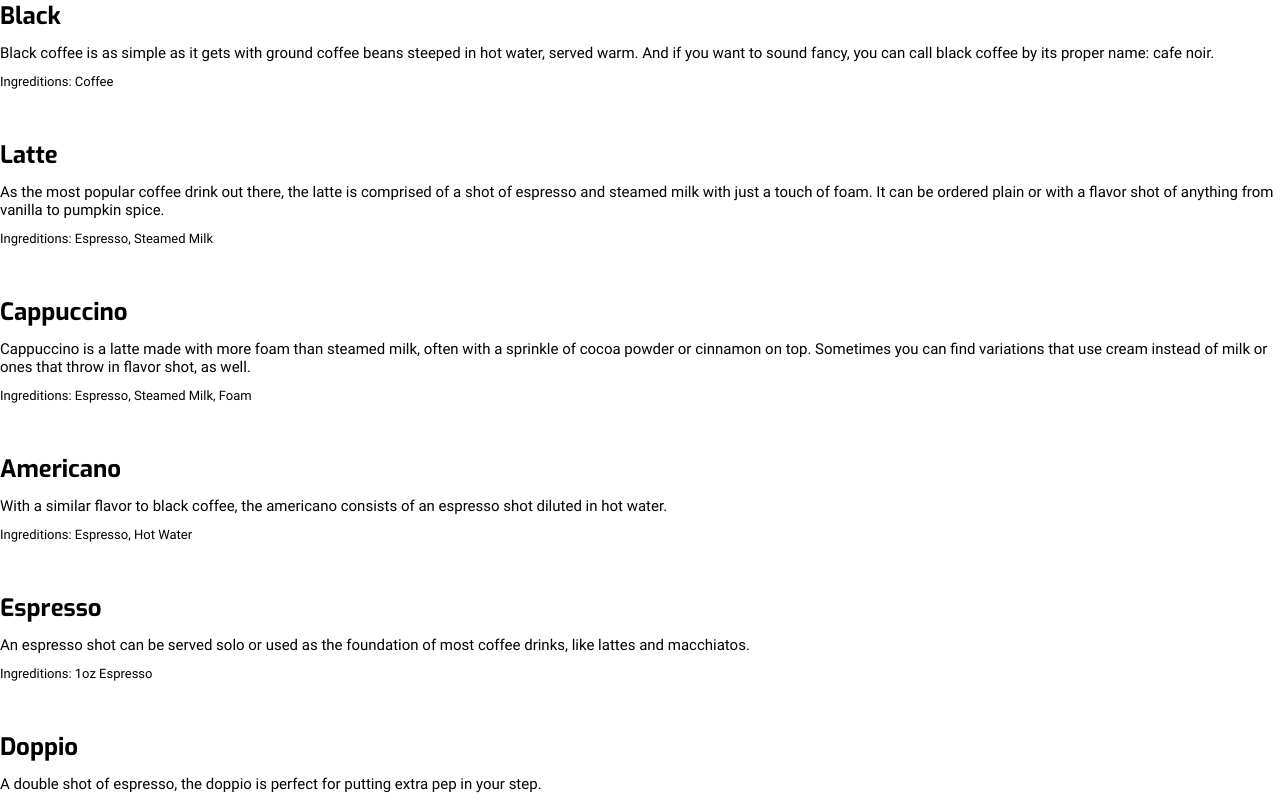
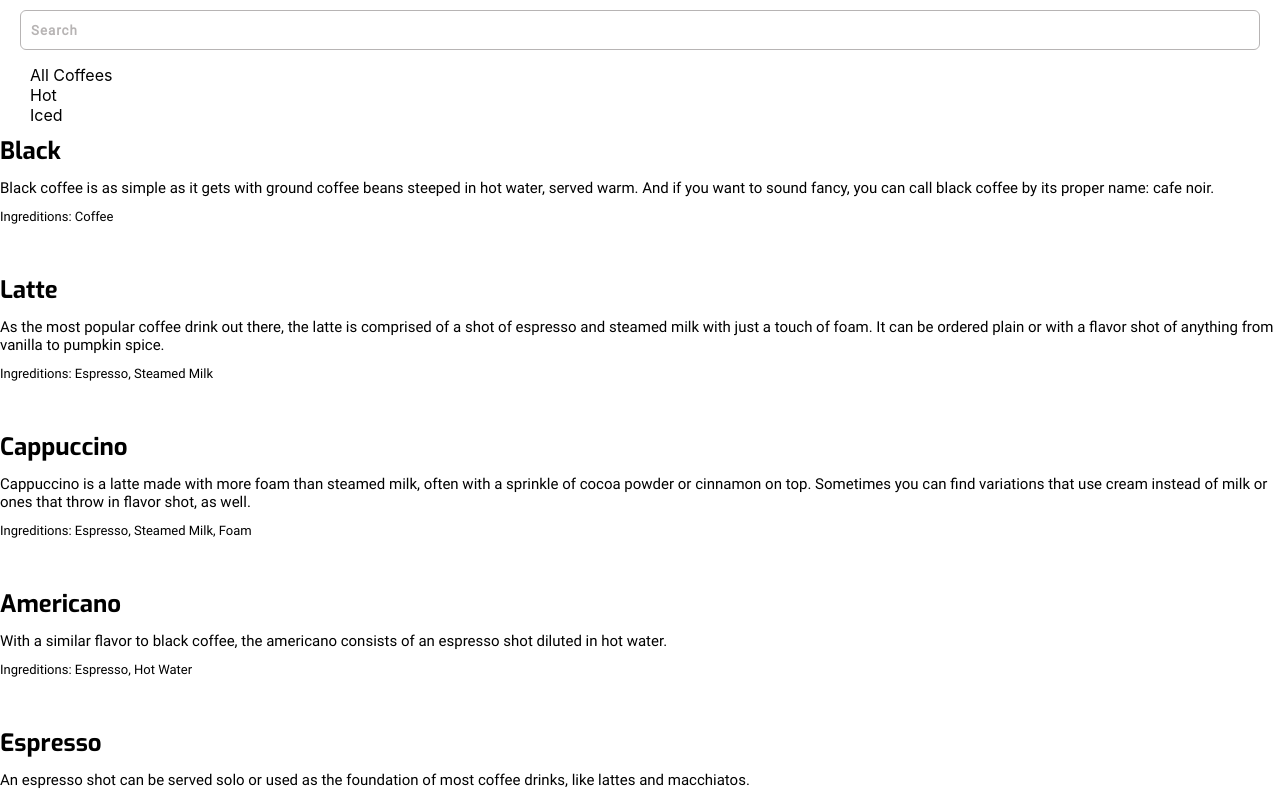
Before and after one commit to onurvarsak/coffee-app, a React (Create React App) app: page / in a window 1280 px wide. Shown: the top 800 px of the page. Built offline with nearby package versions, Linux system fonts and the light colour scheme.

Commit message:
finished left side category

```diff
--- a/src/App.js
+++ b/src/App.js
@@ -2,10 +2,14 @@ import React, { useEffect, useState } from 'react';
 import Coffee from './client/components/bussiness/coffee/Coffee'
 import { getCoffees } from './server/CoffeeWs';
 import './App.css';
+import LeftSide from './client/components/bussiness/LeftSide/LeftSide';
 
 function App() {
   const [allCoffeesData, setAllCoffeesData] = useState([])
+  const [filteredCoffees, setFilteredCoffees] = useState([])
   const [coffeeCategories, setCoffeeCategories] = useState([])
+  const [searchKey, setSearchKey] = useState('');
+  const [currentSelectedCategoryName, setCurrentSelectedCategoryName] = useState('');
 
   useEffect(() => {
     getCoffees().then((res) => {
@@ -16,17 +20,71 @@ function App() {
         res.forEach(coffee => categories.add(coffee.category))
       }
       setAllCoffeesData(res);
-      setCoffeeCategories([...categories]);
+      setFilteredCoffees(res);
+
+      const tempCategoriesArr = [...categories];
+      const allCategoriesObject = tempCategoriesArr.map((category, index) => {
+        return {
+          id: index,
+          name: category,
+          isSelect: false,
+        }
+      })
+      setCoffeeCategories(allCategoriesObject);
     })
   }, [])
 
+  useEffect(() => {
+     function changeFilteredCoffees(key) {
+      let filteredForCategory = [];
+
+      if(currentSelectedCategoryName.toLowerCase() === 'all coffees' || currentSelectedCategoryName.toLowerCase() === '') {
+        filteredForCategory = [...allCoffeesData];
+      } else {
+        filteredForCategory = allCoffeesData.filter(coffee => coffee.category.toLowerCase() === currentSelectedCategoryName.toLowerCase())
+      }
+
+
+      if (key === '') {
+        setFilteredCoffees([...filteredForCategory]);
+      } else {
+        setFilteredCoffees([...filteredForCategory.filter(coffee => coffee.title.toLowerCase().includes(key.toLowerCase()))]);
+      }
+    }
+
+    changeFilteredCoffees(searchKey);
+  }, [searchKey, currentSelectedCategoryName, allCoffeesData])
+
+  const searchInputOnChange = (event) => {
+    setSearchKey(event.target.value);
+  }
+
+  const onChangeSelectCategory= (categoryName) => {
+    coffeeCategories.forEach(category => {
+      if(category.name.toLowerCase() === categoryName.toLowerCase()) {
+        if(category.isSelect) {
+          category.isSelect = false;
+          setCurrentSelectedCategoryName('');
+        } else {
+          category.isSelect = true;
+          setCurrentSelectedCategoryName(categoryName);
+        }
+      } else {
+        category.isSelect = false;
+      }
+    })
+  }
 
 
 
   return (
     <div>
+      <LeftSide categories={coffeeCategories}
+        searchKey={searchKey}
+        onChangeSearchKey={searchInputOnChange}
+        onChangeSelectCategory={onChangeSelectCategory} />
       {
-        allCoffeesData.map(coffee => {
+        filteredCoffees.map(coffee => {
           return <Coffee
             title={coffee.title}
             description ={coffee.description}
--- /dev/null
+++ b/src/client/components/bussiness/LeftSide/CategoryButton.js
@@ -0,0 +1,33 @@
+import React from 'react';
+import PropTypes from 'prop-types'
+import '../../../styles/LeftSide.css';
+
+
+function CategoryButton(props) {
+  const { onChangeSelectCategory } = props;
+  const {
+        name,
+        isSelect,
+    } = props.category;
+
+
+  const getButton = () => {
+      if(isSelect) {
+          return <div className="Button Active" onClick={() => onChangeSelectCategory(name)}>{name}</div>;
+      }
+      return <div className="Button" onClick={() => onChangeSelectCategory(name)}>{name}</div>;
+  }
+
+  return getButton();
+}
+
+CategoryButton.propTypes = {
+    name: PropTypes.string,
+    isSelect: PropTypes.bool,
+}
+
+CategoryButton.defaultProps = {
+    name: '',
+    isSelect: false,
+};
+export default CategoryButton;
--- /dev/null
+++ b/src/client/components/bussiness/LeftSide/LeftSide.js
@@ -0,0 +1,46 @@
+import React from 'react';
+import PropTypes from 'prop-types'
+import '../../../styles/LeftSide.css';
+import CategoryButton from './CategoryButton';
+
+
+function LeftSide({
+    categories,
+    currentSelectCategory,
+    searchKey,
+    onChangeSearchKey,
+    onChangeSelectCategory,
+}) {
+
+
+  return (
+    <div className="LeftSideContainer">
+        <input className="Input"
+            placeholder="Search"
+            type="text"
+            value={searchKey}
+            onChange={onChangeSearchKey}
+        />
+        {
+            categories.map(category => <CategoryButton key={category.id.toString()} category={category} onChangeSelectCategory={onChangeSelectCategory}/>)
+        }
+    </div>
+  );
+}
+
+LeftSide.propTypes = {
+    categories: PropTypes.array,
+    description: PropTypes.string,
+    id: PropTypes.number,
+    ingredients: PropTypes.array,
+    title: PropTypes.string
+}
+
+LeftSide.defaultProps = {
+    categories: [],
+    description: '',
+    id: -1,
+    ingredients: [],
+    title: '',
+};
+export default LeftSide;
--- /dev/null
+++ b/src/client/styles/LeftSide.css
@@ -0,0 +1,37 @@
+.Button {
+    text-transform: capitalize;
+    padding-left: 10px;
+    cursor: pointer;
+}
+
+.Active {
+    color: dodgerblue;
+    font-weight: bold;
+}
+
+.Input {
+    box-sizing: border-box;
+    height: 40px;
+    padding-left: 10px;
+    border-radius: 6px;
+    width: 100%;
+    border: 1px solid #b7b4b4;
+    outline: none;
+    margin-bottom: 15px;
+    font-family: Roboto-Regular;
+    font-weight: bold;
+    letter-spacing: 1px;
+
+
+}
+
+.Input::placeholder {
+    color:#b7b4b4;
+    opacity: 1.2;
+  }
+
+.LeftSideContainer {
+    box-sizing: border-box;
+    padding: 10px 20px;
+    width: 100%;
+}
```
